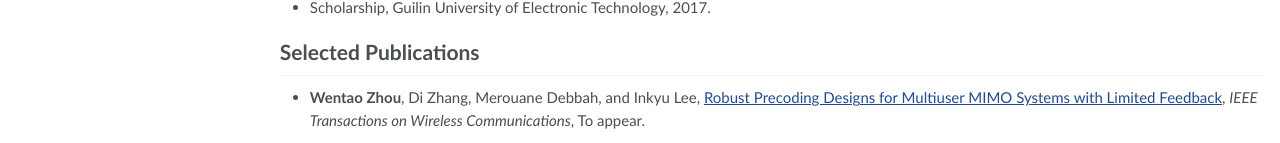
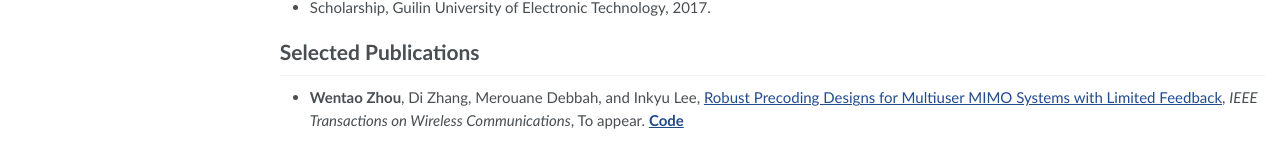
Before and after one commit to zhouwt612/zhouwt612.github.io, a Jekyll site: the page built from _pages/about.md, in a window 1280 px wide and 1264 px high. Shown: the part 1118-1261 px from the top of the window. Built offline with Jekyll 4.4.1, drawn with Linux system fonts in a browser that asks for light colours.

Commit message:
Update about.md

```diff
--- a/_pages/about.md
+++ b/_pages/about.md
@@ -64,4 +64,4 @@ Hi, My name is Zhou, Wentao. Currently, I am pursuing a Ph.D. degree at Korea Un
 
 
 # Selected Publications
-- **Wentao Zhou**, Di Zhang, Merouane Debbah, and Inkyu Lee, [Robust Precoding Designs for Multiuser MIMO Systems with Limited Feedback](https://ieeexplore.ieee.org/document/10438396), *IEEE Transactions on Wireless Communications*, To appear.
+- **Wentao Zhou**, Di Zhang, Merouane Debbah, and Inkyu Lee, [Robust Precoding Designs for Multiuser MIMO Systems with Limited Feedback](https://ieeexplore.ieee.org/document/10438396), *IEEE Transactions on Wireless Communications*, To appear. [**Code**](https://github.com/zhouwt612/MIMO-LF-robust-precoding)
```
